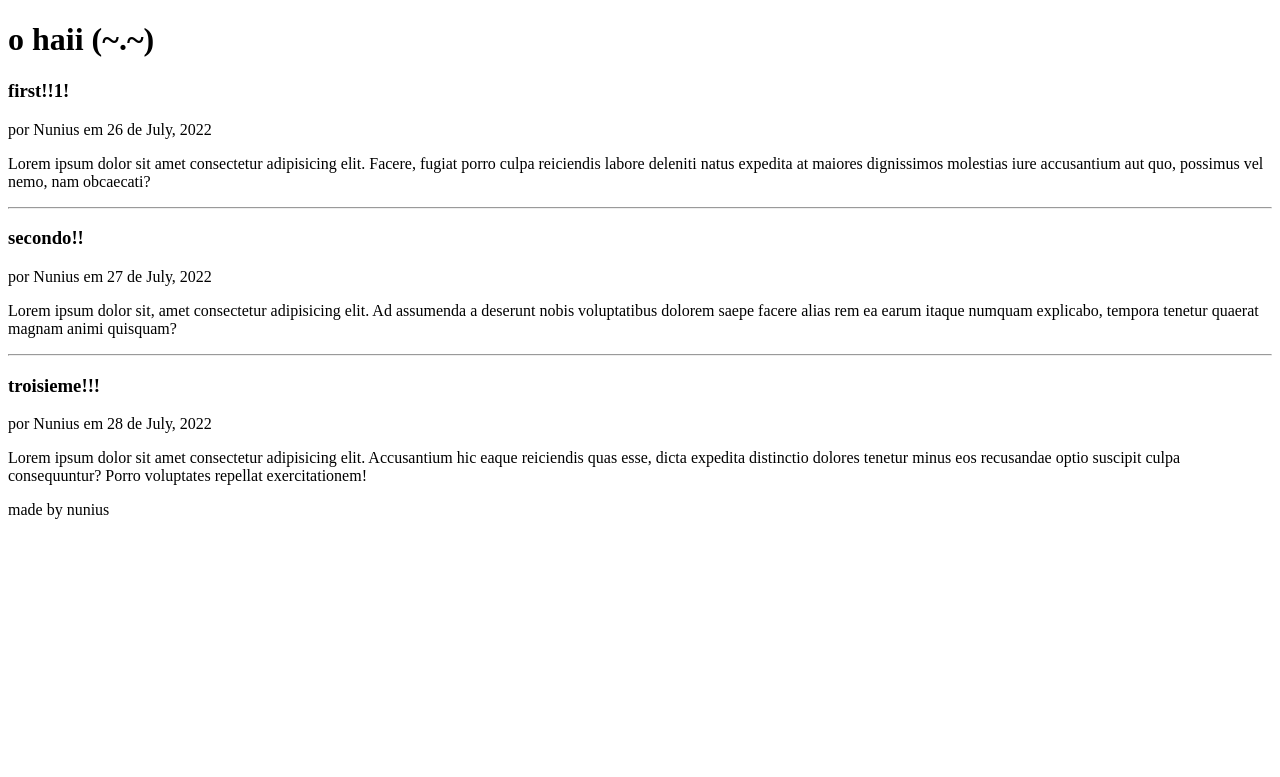
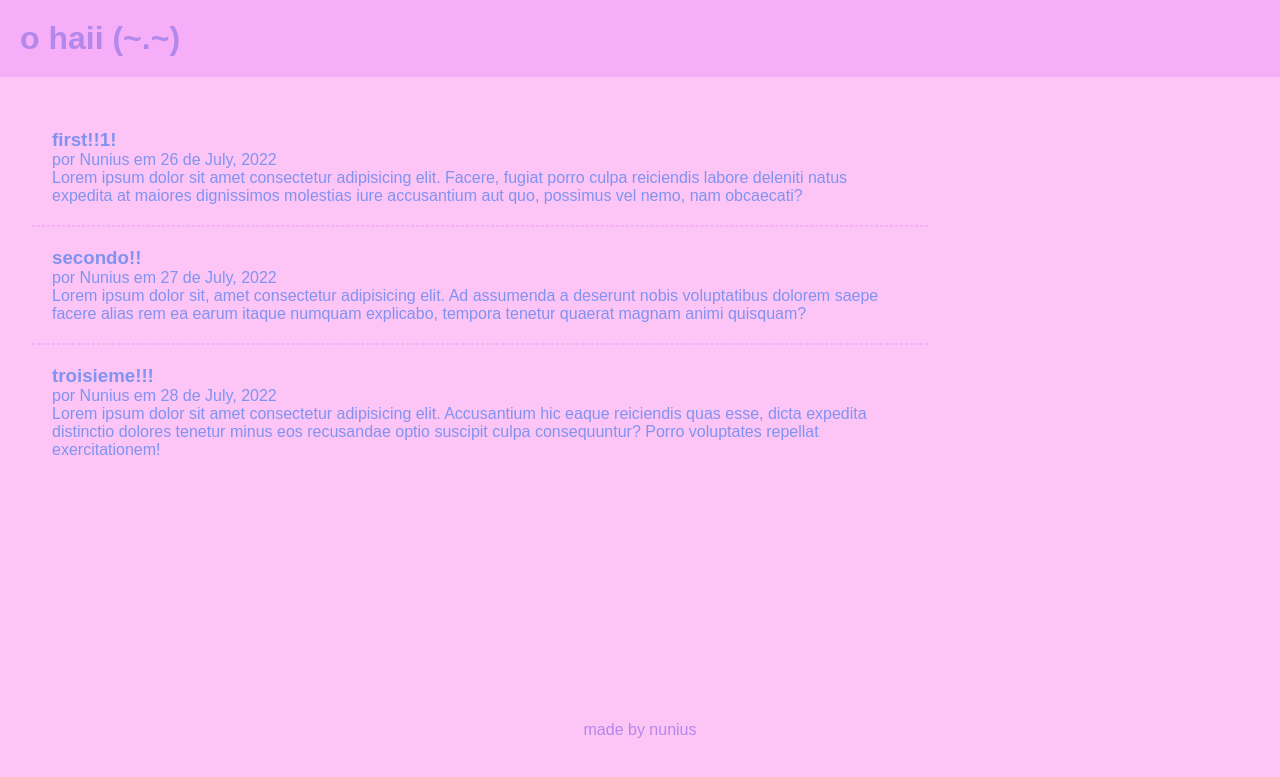
Before and after one commit to Luisa042/ocean-python-blog, a Flask app: page / in a window 1280 px wide. Shown: the top 777 px of the page. Run offline with Flask 2, Linux system fonts and the light colour scheme.

Commit message:
add a little style
add stylesheet with basic style to start with

```diff
--- /dev/null
+++ b/static/style.css
@@ -0,0 +1,51 @@
+* {
+    margin: 0;
+    padding: 0;
+    box-sizing: border-box;
+
+    --cotton-candy: #fdc5f5;
+    --plum-web: #f7aef8;
+    --lavender-floral: #b388eb;
+
+    --cornflower-blue: #8093f1;
+    --maximum-blue-purple: #99a9f4;
+}
+
+html {
+    font-family: sans-serif;
+}
+
+body {
+    background-color: var(--cotton-candy);
+    color: var(--cornflower-blue);
+}
+
+header {
+    background-color: var(--plum-web);
+    color: var(--lavender-floral);
+    padding: 1.25rem;
+}
+
+footer {
+    color: var(--lavender-floral);
+    padding: 0.25rem 1.25rem;
+
+    display: flex;
+    align-items: center;
+    justify-content: center;
+}
+
+section {
+    max-width: 960px;
+    padding: 2rem;
+
+    min-height: 80vh;
+}
+
+article {
+    padding: 1.25rem;
+}
+
+hr {
+    border: 1px dashed var(--plum-web);
+}
--- a/templates/blog.html
+++ b/templates/blog.html
@@ -1,20 +1,18 @@
 {% extends 'index.html' %}
 
-<h2>
 {% block title %}blog{% endblock %}
-</h2>
 
 {% block content %}
 <section>
     {% for post in posts %}
     <article class="post">
-        <header>
+        <div class="article-header">
             <h3>{{post.title}}</h3>
             <div class="about">
                 <span>por {{post.author}}</span>
                 <span> em {{post.created.strftime('%d de %B, %Y')}}</span>
             </div>
-        </header>
+        </div>
         <p class="content">{{post.content}}</p>
     </article>
     {% if not loop.last %}
--- a/templates/index.html
+++ b/templates/index.html
@@ -5,6 +5,7 @@
     <meta charset="UTF-8">
     <meta http-equiv="X-UA-Compatible" content="IE=edge">
     <meta name="viewport" content="width=device-width, initial-scale=1.0">
+    <link rel="stylesheet" href="static/style.css">
     <title>{% block title %}{% endblock %} (~.~)</title>
 </head>
 
```
